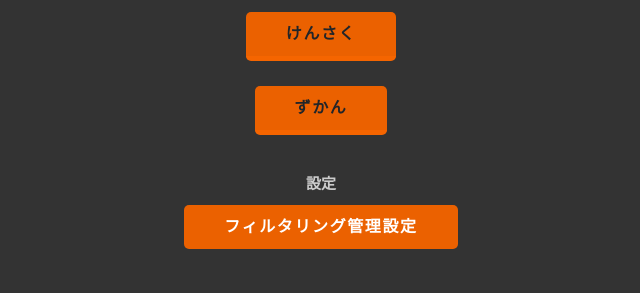
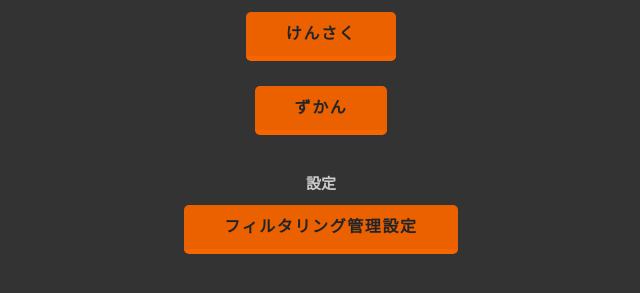
Before and after one commit to Matcha-5428/touchcode, a plain HTML site: page index.html in a window 1280 px wide. Shown: the part 81-374 px from the top of the page, without its empty margins (319-959 px from the left). Drawn offline with Linux system fonts and the light colour scheme.

Commit message:
Update index.html

```diff
--- a/index.html
+++ b/index.html
@@ -20,7 +20,7 @@
                 <br><h1>       </h1></br>
                 <h2>設定</h2>
 
-            <a href="https://matcha-5428.github.io/touchcode-in-setting/" class="btn btn--orange">フィルタリング管理設定</a>
+            <a href="https://matcha-5428.github.io/touchcode-in-setting/" class="btn btn--yellow btn--cubic">フィルタリング管理設定</a>
 
             </span>
         </center>
```
